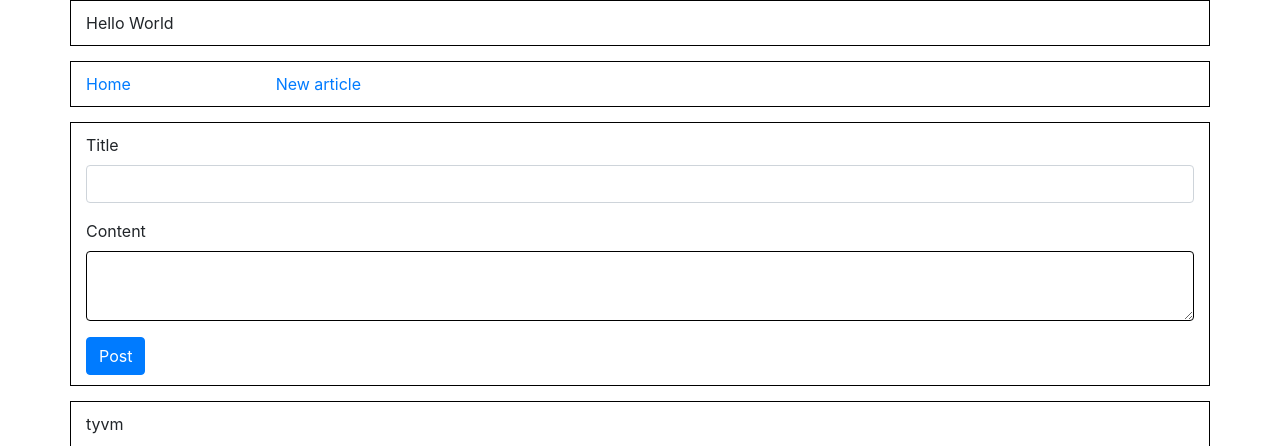
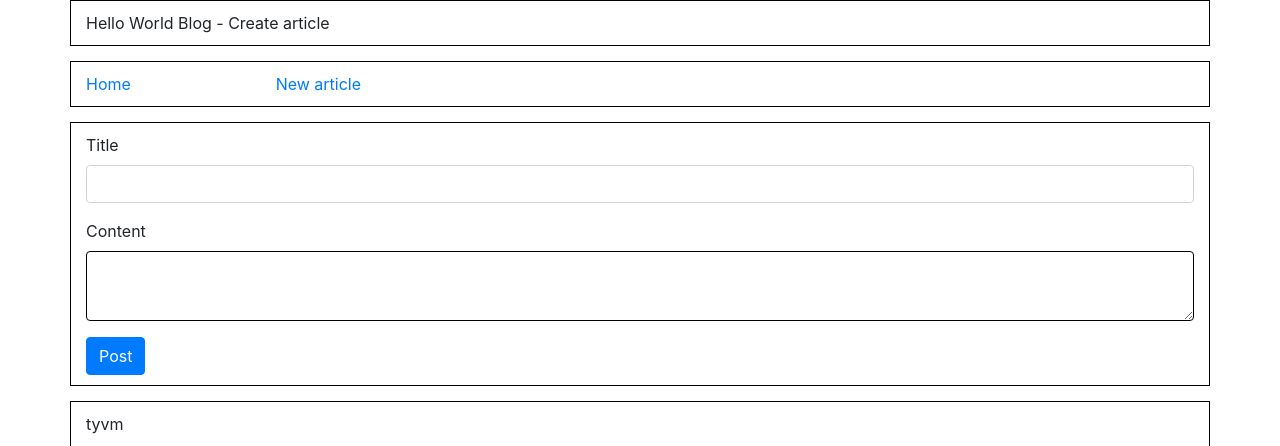
Before and after one commit to fenegan/baby-blog, a PHP site: page /new.php in a window 1280 px wide. Shown: the top 446 px of the page. Run offline with PHP 8.4, Linux system fonts and the light colour scheme; some libraries are stand-ins or nearby versions.

Commit message:
Updated pages structure and added article page

```diff
--- /dev/null
+++ b/layout.php
@@ -0,0 +1,38 @@
+<!doctype html>
+<html lang="en">
+  <head>
+    <title><?php echo $title; ?></title>
+    <!-- Required meta tags -->
+    <meta charset="utf-8">
+    <meta name="viewport" content="width=device-width, initial-scale=1, shrink-to-fit=no">
+
+    <!-- Bootstrap CSS -->
+    <link rel="stylesheet" href="https://maxcdn.bootstrapcdn.com/bootstrap/4.0.0-beta.2/css/bootstrap.min.css" integrity="sha384-PsH8R72JQ3SOdhVi3uxftmaW6Vc51MKb0q5P2rRUpPvrszuE4W1povHYgTpBfshb" crossorigin="anonymous">
+    <link rel="stylesheet" href="style.css" type="text/css" />
+  </head>
+  <body>
+    <div class="container">
+        <header class="row">
+            <div class="col">Hello World Blog - <?= $title ?></div>
+        </header>
+        <nav class="row">
+            <div class="col-2"><a href="index.php">Home</a></div>
+            <div class="col-2"><a href="new.php">New article</a></div>
+        </nav>
+        <div id="content" class="row">
+            <?php echo $content; ?>
+        </div>
+        <footer class="row">
+            <div class="col">
+                tyvm
+            </div>
+        </footer>
+    </div>
+
+    <!-- Optional JavaScript -->
+    <!-- jQuery first, then Popper.js, then Bootstrap JS -->
+    <script src="https://code.jquery.com/jquery-3.2.1.slim.min.js" integrity="sha384-KJ3o2DKtIkvYIK3UENzmM7KCkRr/rE9/Qpg6aAZGJwFDMVNA/GpGFF93hXpG5KkN" crossorigin="anonymous"></script>
+    <script src="https://cdnjs.cloudflare.com/ajax/libs/popper.js/1.12.3/umd/popper.min.js" integrity="sha384-vFJXuSJphROIrBnz7yo7oB41mKfc8JzQZiCq4NCceLEaO4IHwicKwpJf9c9IpFgh" crossorigin="anonymous"></script>
+    <script src="https://maxcdn.bootstrapcdn.com/bootstrap/4.0.0-beta.2/js/bootstrap.min.js" integrity="sha384-alpBpkh1PFOepccYVYDB4do5UnbKysX5WZXm3XxPqe5iKTfUKjNkCk9SaVuEZflJ" crossorigin="anonymous"></script>
+  </body>
+</html>
--- a/new.php
+++ b/new.php
@@ -1,47 +1,29 @@
 <?php
-$title = '';
+$title_article = '';
 $content = '';
 if (isset($_POST['title']) && isset($_POST['content']))
 {
-    $title = htmlentities($_POST['title']);
+    $title_article = htmlentities($_POST['title']);
     $content = htmlentities($_POST['content']);
     //$link = mysqli_connect('localhost', 'root', '', 'babyblog');
     //$link = mysqli_connect('localhost', 'root', 'root', 'babyblog');
     $link = mysqli_connect('localhost', 'babyblog', 'toto42', 'babyblog');
-    $q = "INSERT INTO `posts` (`id`, `title`, `content`) VALUES (NULL, '".$title."', '".$content."')";
+    $q = "INSERT INTO `posts` (`id`, `title`, `content`) VALUES (NULL, '".$title_article."', '".$content."')";
     mysqli_query($link, $q);
 
     header('Location: index.php');
     exit();
 }
+
+$title = "Create article";
+
+ob_start();
 ?>
-<!doctype html>
-<html lang="en">
-  <head>
-    <title>Hello, world!</title>
-    <!-- Required meta tags -->
-    <meta charset="utf-8">
-    <meta name="viewport" content="width=device-width, initial-scale=1, shrink-to-fit=no">
-
-    <!-- Bootstrap CSS -->
-    <link rel="stylesheet" href="https://maxcdn.bootstrapcdn.com/bootstrap/4.0.0-beta.2/css/bootstrap.min.css" integrity="sha384-PsH8R72JQ3SOdhVi3uxftmaW6Vc51MKb0q5P2rRUpPvrszuE4W1povHYgTpBfshb" crossorigin="anonymous">
-    <link rel="stylesheet" href="style.css" type="text/css" />
-  </head>
-  <body>
-    <div class="container">
-        <header class="row">
-            <div class="col">Hello World</div>
-        </header>
-        <nav class="row">
-            <div class="col-2"><a href="index.php">Home</a></div>
-            <div class="col-2"><a href="new.php">New article</a></div>
-        </nav>
-        <div id="content" class="row">
 <div class="col">
     <form action="new.php" method="POST">
         <div class="form-group">
             <label for="title">Title</label>
-                        <input type="text" name="title" id="title" class="form-control" value="<?= $title ?>">
+            <input type="text" name="title" id="title" class="form-control" value="<?= $title_article ?>">
         </div>
         <div class="form-group">
             <label for="content">Content</label>
@@ -50,18 +32,8 @@ if (isset($_POST['title']) && isset($_POST['content']))
         <button type="submit" class="btn btn-primary">Post</button>
     </form>
 </div>
-        </div>
-        <footer class="row">
-            <div class="col">
-                tyvm
-            </div>
-        </footer>
-    </div>
+<?php
+$content = ob_get_contents();
+ob_end_clean();
 
-    <!-- Optional JavaScript -->
-    <!-- jQuery first, then Popper.js, then Bootstrap JS -->
-    <script src="https://code.jquery.com/jquery-3.2.1.slim.min.js" integrity="sha384-KJ3o2DKtIkvYIK3UENzmM7KCkRr/rE9/Qpg6aAZGJwFDMVNA/GpGFF93hXpG5KkN" crossorigin="anonymous"></script>
-    <script src="https://cdnjs.cloudflare.com/ajax/libs/popper.js/1.12.3/umd/popper.min.js" integrity="sha384-vFJXuSJphROIrBnz7yo7oB41mKfc8JzQZiCq4NCceLEaO4IHwicKwpJf9c9IpFgh" crossorigin="anonymous"></script>
-    <script src="https://maxcdn.bootstrapcdn.com/bootstrap/4.0.0-beta.2/js/bootstrap.min.js" integrity="sha384-alpBpkh1PFOepccYVYDB4do5UnbKysX5WZXm3XxPqe5iKTfUKjNkCk9SaVuEZflJ" crossorigin="anonymous"></script>
-  </body>
-</html>
+require('layout.php');
```
Also changed, not shown: article.php (added, +19 -0 lines), index.php (+9 -37 lines). Lines whose indentation alone changed are shown as unchanged.
